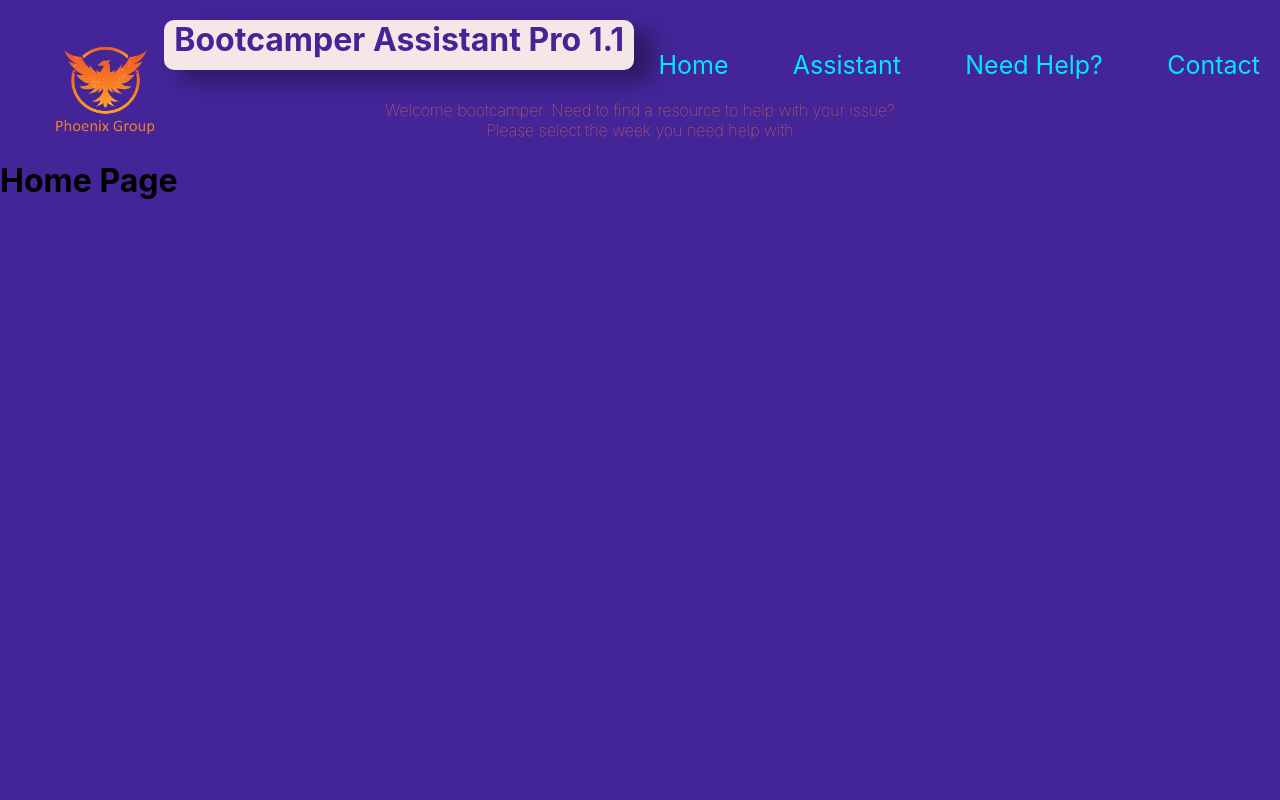
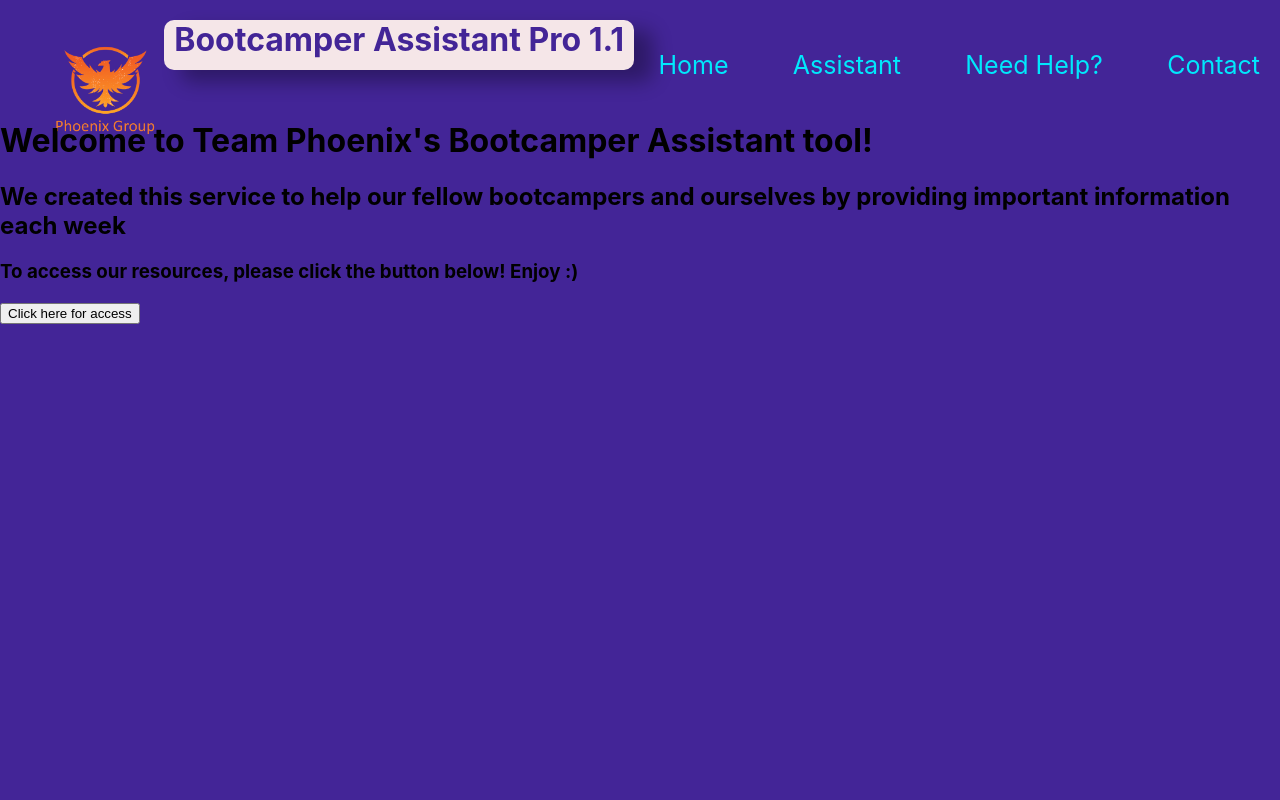
Before and after one commit to SchoolOfCode/w9_frontend-project-team-phoenix, a React (Create React App) app in the folder my-app/: page /home in a window 1280 px wide. Shown: the top 800 px of the page. Built offline with nearby package versions, Linux system fonts and the light colour scheme.

Commit message:
minor updates

```diff
--- a/my-app/src/Components/Header/index.js
+++ b/my-app/src/Components/Header/index.js
@@ -14,13 +14,7 @@ export default function Header(){
                 <a className="help-link" href="http://localhost:3002/home">Home</a>
                 <a className="help-link" href="http://localhost:3002/Campers">Assistant</a>
                 <a className="help-link" href="http://localhost:3002/help">Need Help?</a>
-                <a className="help-link" href="http://localhost:3002/help">Contact</a>
-            </div>
-            <div className="instructions">
-                Welcome bootcamper. Need to find a resource to help with your issue?
-            </div>
-            <div className="instructions">
-                Please select the week you need help with
+                <a className="help-link" href="http://localhost:3002/Contact">Contact</a>
             </div>
         </div>
     )
--- a/my-app/src/Components/Home/index.js
+++ b/my-app/src/Components/Home/index.js
@@ -10,7 +10,12 @@ export default function Home(){
     return(
         <>
         <Header />
-        <h1>Home Page</h1>
+        <h1>Welcome to Team Phoenix's Bootcamper Assistant tool!</h1>
+        <h2>We created this service to help our fellow bootcampers and ourselves by providing important information each week</h2>
+        <h3>To access our resources, please click the button below! Enjoy :)</h3>
+        <a href="http://localhost:3002/Campers">
+            <button>Click here for access</button>
+        </a>
         <Footer />
         </>
     )
```
